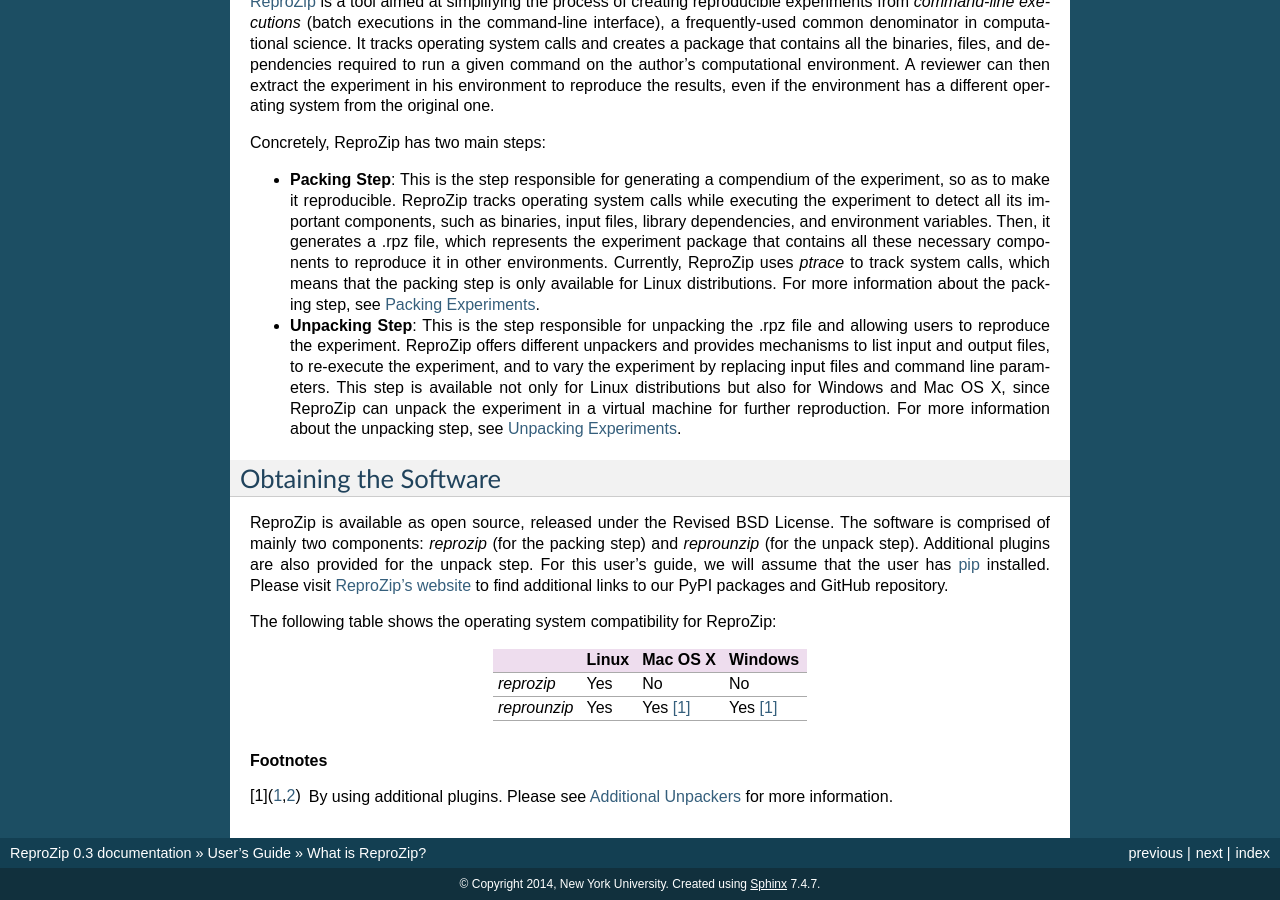
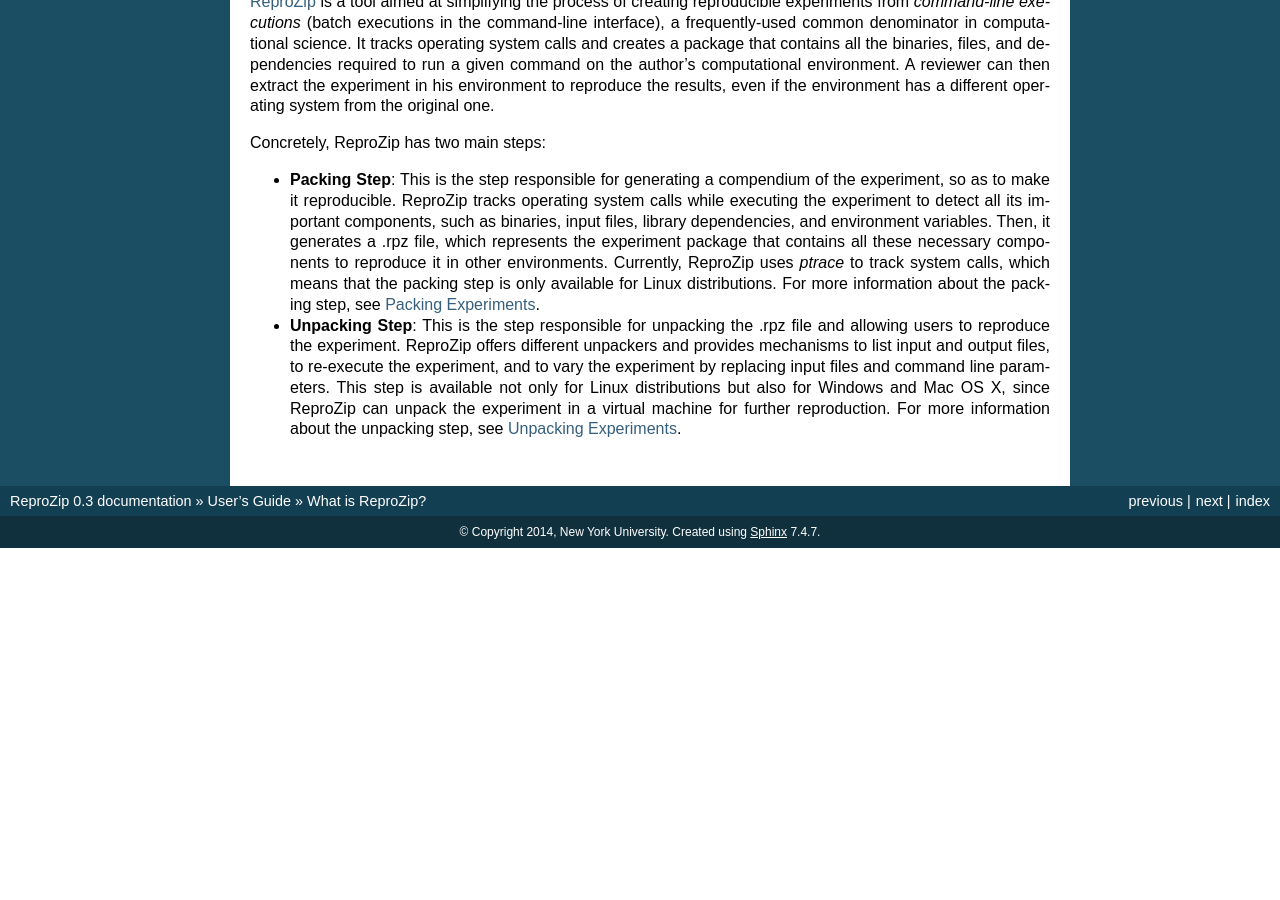
Before and after one commit to VIDA-NYU/reprozip, a Sphinx documentation site: the page built from docs/source/reprozip.rst, in a window 1280 px wide and 900 px high, scrolled down 636 px. Built offline with Sphinx 7.4.7, drawn with Linux system fonts in a browser that asks for light colours; after the commit the page ends 1184 px from its top, so only the background shows below that; some of the changed text lies outside the part shown.

Commit message:
More work on documentation -- installation of ReproZip.

```diff
--- a/docs/source/packing-install.rst
+++ /dev/null
@@ -1,3 +0,0 @@
-
-Installing reprozip
-*******************
--- a/docs/source/reprozip.rst
+++ b/docs/source/reprozip.rst
@@ -20,22 +20,3 @@
 
 - **Packing Step**: This is the step responsible for generating a compendium of the experiment, so as to make it reproducible. ReproZip tracks operating system calls while executing the experiment to detect all its important components, such as binaries, input files, library dependencies, and environment variables. Then, it generates a .rpz file, which represents the experiment package that contains all these necessary components to reproduce it in other environments. Currently, ReproZip uses *ptrace* to track system calls, which means that the packing step is only available for Linux distributions. For more information about the packing step, see :ref:`packing-experiments`.
 - **Unpacking Step**: This is the step responsible for unpacking the .rpz file and allowing users to reproduce the experiment. ReproZip offers different unpackers and provides mechanisms to list input and output files, to re-execute the experiment, and to vary the experiment by replacing input files and command line parameters. This step is available not only for Linux distributions but also for Windows and Mac OS X, since ReproZip can unpack the experiment in a virtual machine for further reproduction. For more information about the unpacking step, see :ref:`unpacking-experiments`.
-
-Obtaining the Software
-======================
-
-ReproZip is available as open source, released under the Revised BSD License. The software is comprised of mainly two components: *reprozip* (for the packing step) and *reprounzip* (for the unpack step). Additional plugins are also provided for the unpack step. For this user's guide, we will assume that the user has `pip <https://pypi.python.org/pypi/pip>`_ installed. Please visit `ReproZip's website <http://vida-nyu.github.io/reprozip/>`_ to find additional links to our PyPI packages and GitHub repository.
-
-The following table shows the operating system compatibility for ReproZip:
-
-+--------------+------------+--------------+------------+
-|              | Linux      | Mac OS X     | Windows    |
-+==============+============+==============+============+
-| *reprozip*   | Yes        | No           | No         |
-+--------------+------------+--------------+------------+
-| *reprounzip* | Yes        | Yes [#f1]_   | Yes [#f1]_ |
-+--------------+------------+--------------+------------+
-
-.. rubric:: Footnotes
-
-.. [#f1] By using additional plugins. Please see :doc:`unpackers` for more information.
--- a/docs/source/unpacking-install.rst
+++ /dev/null
@@ -1,3 +0,0 @@
-
-Installing reprounzip
-*********************
--- a/docs/source/userguide.rst
+++ b/docs/source/userguide.rst
@@ -17,7 +18,6 @@
 .. toctree::
    :maxdepth: 2
 
-   packing-install
    packing-use
 
 .. _unpacking-experiments:
```
Also changed, not shown: other parts of docs/source/userguide.rst (+1 -1 lines), docs/source/install.rst (added, +58 -0 lines).
